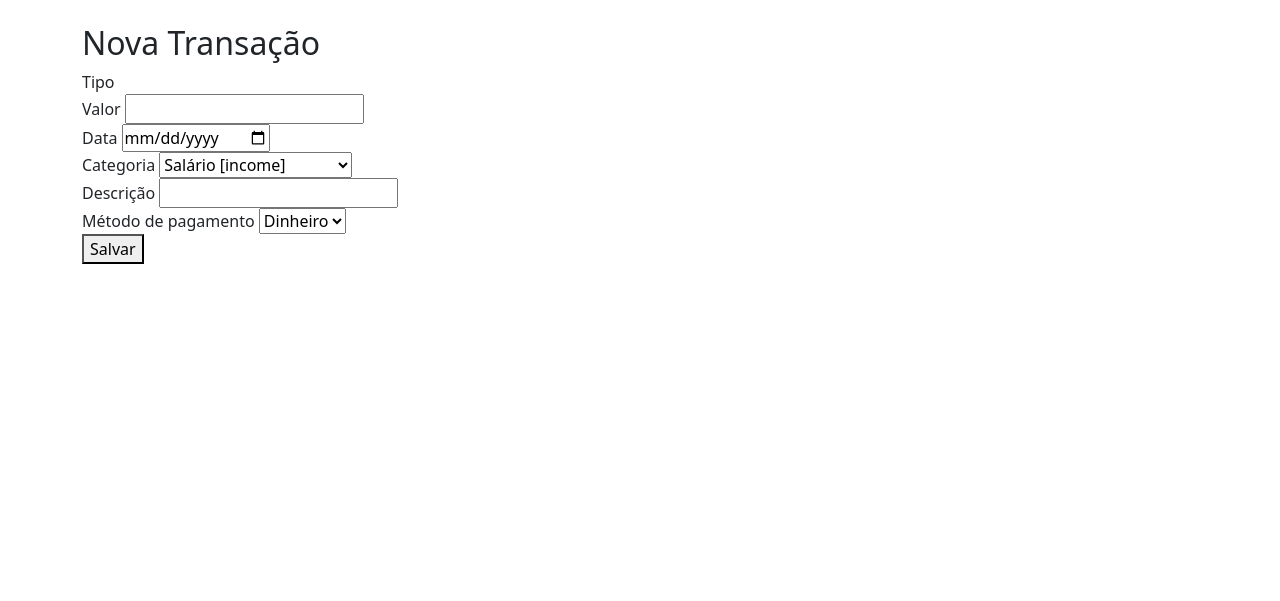
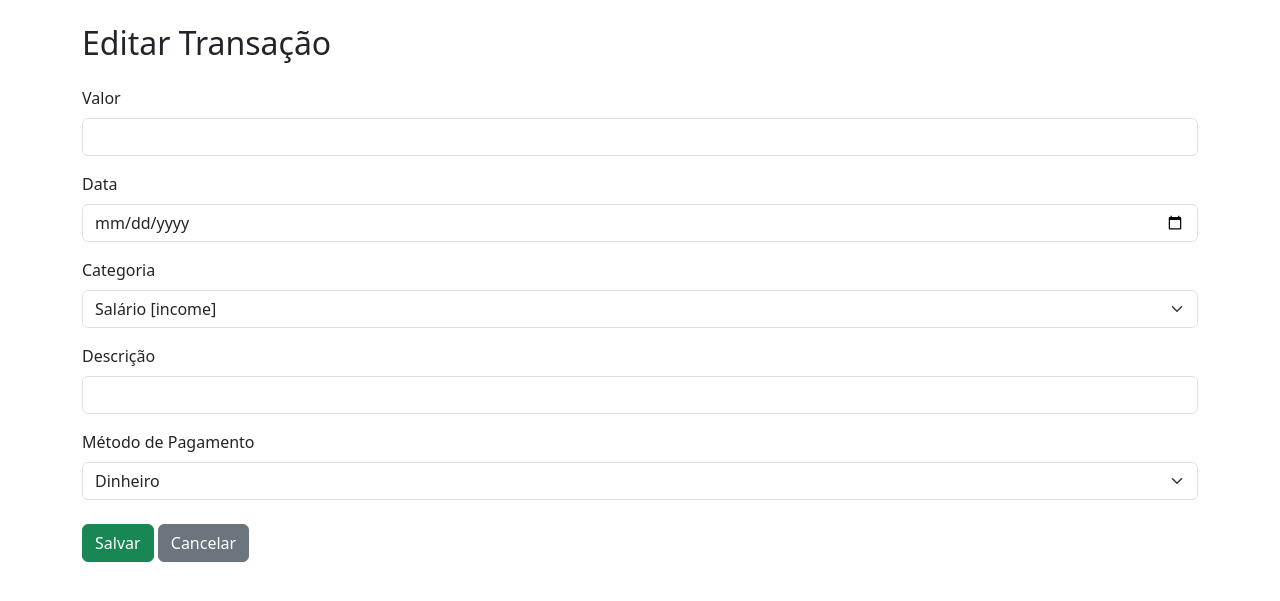
Before and after one commit to OLoading/Hack-Bro, a Flask app: page /transaction/new in a window 1280 px wide. Shown: the part 56-657 px from the top of the page. Run offline with Flask 3, Linux system fonts and the light colour scheme.

Commit message:
Algumas Implementações e Mudanças no Protótipo

```diff
--- a/Templates/transaction_form.html
+++ b/Templates/transaction_form.html
@@ -1,14 +1,40 @@
 {% extends "base.html" %}
 {% block content %}
-  <h2>{{ 'Editar' if edit else 'Nova' }} Transação</h2>
-  <form method="post">
-    {{ form.hidden_tag() }}
-    <div class="field"><label>Tipo {{ form.type }}</label></div>
-    <div class="field"><label>Valor {{ form.amount }}</label></div>
-    <div class="field"><label>Data {{ form.date }}</label></div>
-    <div class="field"><label>Categoria {{ form.category }}</label></div>
-    <div class="field"><label>Descrição {{ form.description }}</label></div>
-    <div class="field"><label>Método de pagamento {{ form.payment_method }}</label></div>
-    <div class="actions"><button type="submit">Salvar</button></div>
-  </form>
+
+<h2 class="mb-4">Editar Transação</h2>
+
+<form method="POST">
+  {{ form.hidden_tag() }}
+
+  <div class="mb-3">
+    {{ form.amount.label(class="form-label") }}
+    {{ form.amount(class="form-control") }}
+  </div>
+
+  <div class="mb-3">
+    {{ form.date.label(class="form-label") }}
+    {{ form.date(class="form-control") }}
+  </div>
+
+  <div class="mb-3">
+    {{ form.category.label(class="form-label") }}
+    {{ form.category(class="form-select") }}
+  </div>
+
+  <div class="mb-3">
+    {{ form.description.label(class="form-label") }}
+    {{ form.description(class="form-control") }}
+  </div>
+
+  <div class="mb-3">
+    {{ form.payment_method.label(class="form-label") }}
+    {{ form.payment_method(class="form-select") }}
+  </div>
+
+  <div class="mt-4">
+    {{ form.submit(class="btn btn-success") }}
+    <a href="{{ url_for('index') }}" class="btn btn-secondary">Cancelar</a>
+  </div>
+</form>
+
 {% endblock %}
--- a/app.py
+++ b/app.py
@@ -2,7 +2,7 @@ from flask import Flask, render_template, redirect, url_for, request, flash, Res
 from config import Config
 from models import db, Category, Transaction
 from forms import TransactionForm, CategoryForm
-from datetime import date
+from datetime import datetime, date
 from decimal import Decimal
 import os
 import csv
@@ -30,8 +30,11 @@ def create_app():
                 db.session.add(Category(name=name, type=typ, color=color))
             db.session.commit()
 
+    # -------------------------------
+
     @app.route('/')
     def index():
+    # filtros opcionais
         start = request.args.get('start')
         end = request.args.get('end')
         cat = request.args.get('category', type=int)
@@ -45,25 +48,48 @@ def create_app():
             q = q.filter(Transaction.category_id == cat)
 
         transactions = q.all()
-        # resumo do mês atual por padrão
+
+    # filtro por mês/ano
         month = request.args.get('month')
-        if not month:
-            month = date.today().strftime('%Y-%m')
-        year, month_num = map(int, month.split('-'))
+        year = request.args.get('year')
+
+        if not month or not year:
+            today = date.today()
+            month_num = today.month
+            year = today.year
+        else:
+                month_num = int(month)
+        year = int(year)
+
         from_date = date(year, month_num, 1)
         if month_num == 12:
-            to_date = date(year+1, 1, 1)
+            to_date = date(year + 1, 1, 1)
         else:
-            to_date = date(year, month_num+1, 1)
+            to_date = date(year, month_num + 1, 1)
 
-        summary_q = Transaction.query.filter(Transaction.date >= from_date).filter(Transaction.date < to_date)
-        total_income = sum([t.amount for t in summary_q.join(Category).filter(Category.type=='income').all()]) or Decimal('0.00')
-        total_expense = sum([t.amount for t in summary_q.join(Category).filter(Category.type=='expense').all()]) or Decimal('0.00')
+        summary_q = Transaction.query.filter(
+            Transaction.date >= from_date,
+            Transaction.date < to_date
+    )
+
+        total_income = sum([t.amount for t in summary_q.join(Category).filter(Category.type == 'income').all()]) or Decimal('0.00')
+        total_expense = sum([t.amount for t in summary_q.join(Category).filter(Category.type == 'expense').all()]) or Decimal('0.00')
         balance = total_income - total_expense
 
         categories = Category.query.all()
-        return render_template('index.html', transactions=transactions, categories=categories,
-                               total_income=total_income, total_expense=total_expense, balance=balance, month=month)
+
+    # 🔹 IMPORTANTE: esse return precisa estar alinhado com o def
+        return render_template(
+            'index.html',
+            transactions=transactions,
+            categories=categories,
+            total_income=total_income,
+            total_expense=total_expense,
+            balance=balance,
+            month=f"{year}-{month_num:02d}",
+            current_month=date.today().month,
+            current_year=date.today().year
+        )
 
     @app.route('/transaction/new', methods=['GET','POST'])
     def new_transaction():
@@ -93,7 +119,6 @@ def create_app():
         if request.method == 'GET':
             form.amount.data = float(t.amount)
             form.date.data = t.date
-            form.type.data = t.category.type if t.category else 'expense'
             form.category.data = t.category_id
             form.description.data = t.description
             form.payment_method.data = t.payment_method
```
Also changed, not shown: Templates/index.html (+21 -2 lines), data/app.db.
